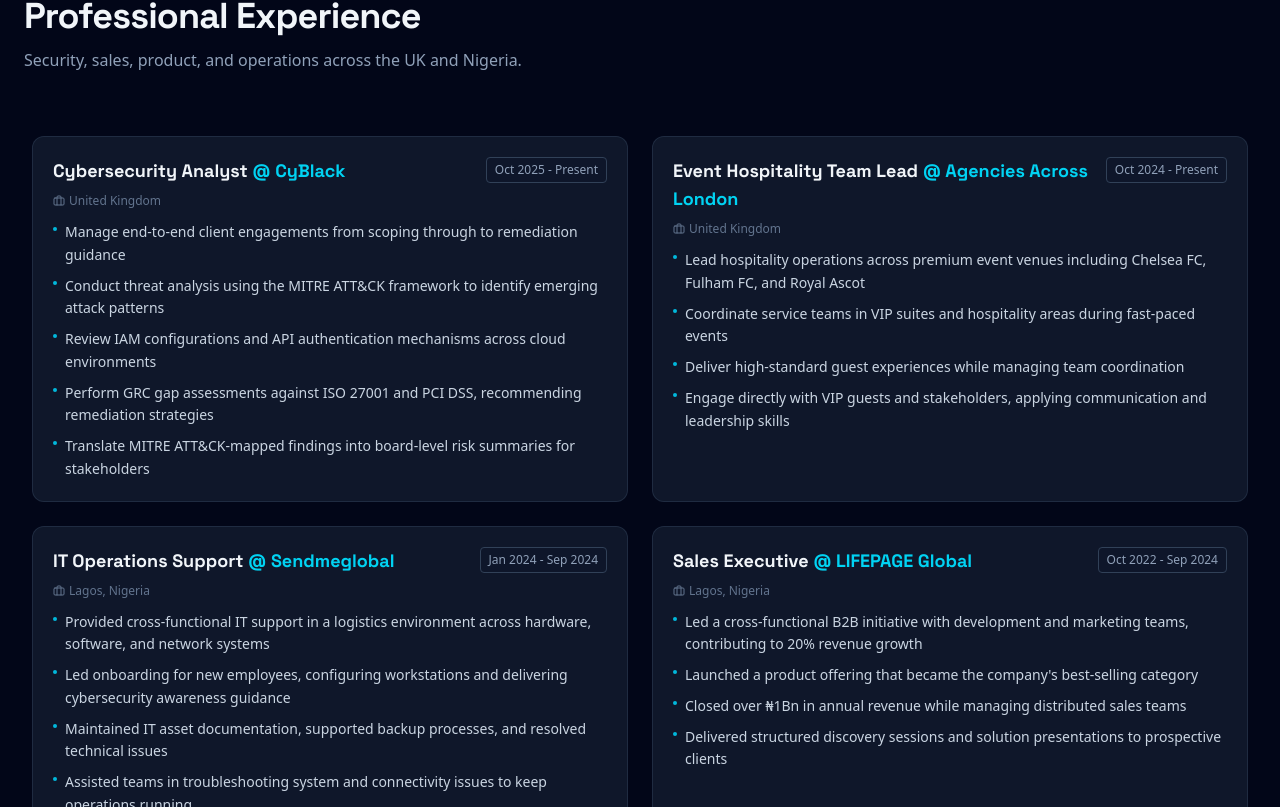
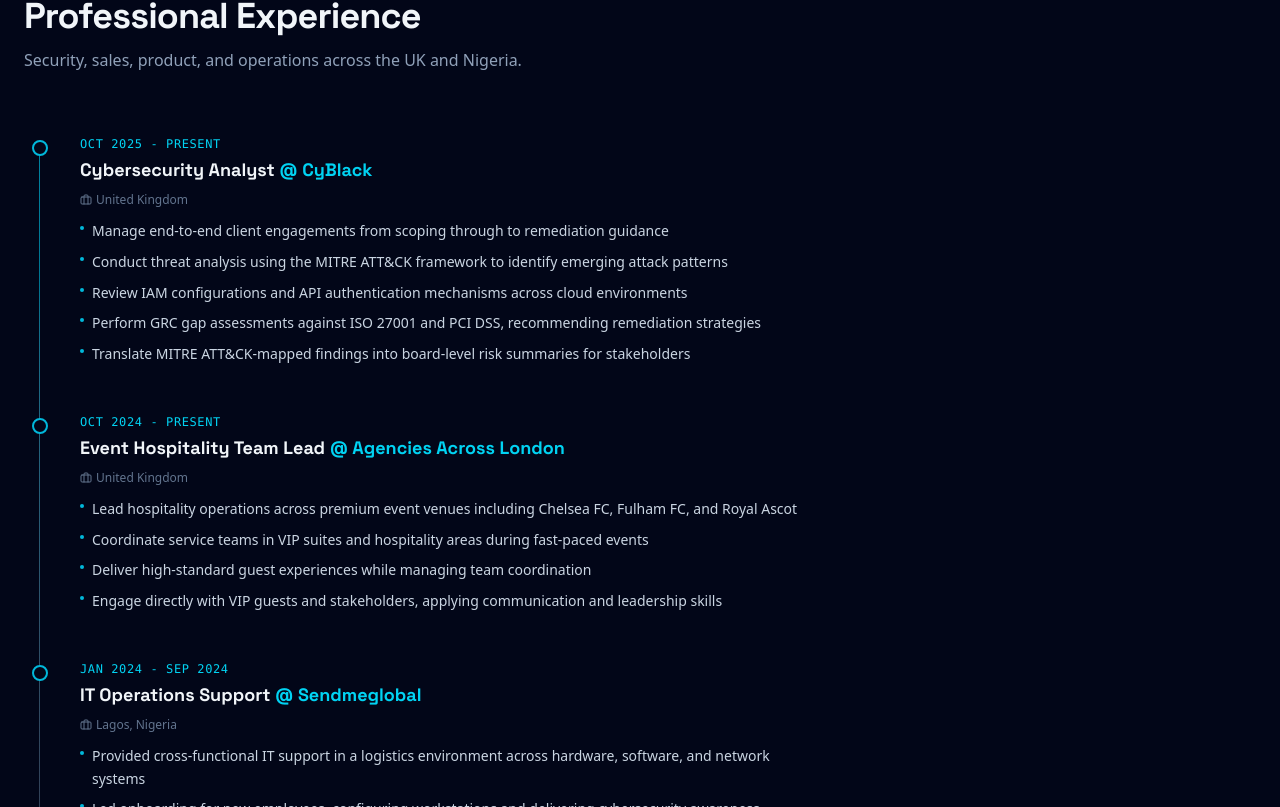
Before and after one commit to TolulopeBabajide/portfolio-website, a React (Vite) app: page / in a window 1280 px wide. Shown: the part 4893-5700 px from the top of the page. Built offline with nearby package versions, Linux system fonts and the light colour scheme.

Commit message:
fix(M-34): convert experience section to vertical timeline on desktop

```diff
--- a/src/components/Experience.jsx
+++ b/src/components/Experience.jsx
@@ -130,8 +130,13 @@
 
                 <div
                     ref={carouselRef}
-                    className="flex md:grid md:grid-cols-2 gap-6 overflow-x-auto md:overflow-visible snap-x snap-mandatory md:snap-none -mx-6 px-6 md:mx-0 md:px-2 pb-4 md:pb-6 [scrollbar-width:none] [-ms-overflow-style:none] [&::-webkit-scrollbar]:hidden"
+                    className="relative flex md:flex-col gap-6 md:gap-12 overflow-x-auto md:overflow-visible snap-x snap-mandatory md:snap-none -mx-6 px-6 md:mx-0 md:px-2 pb-4 md:pb-6 [scrollbar-width:none] [-ms-overflow-style:none] [&::-webkit-scrollbar]:hidden"
                 >
+                    {/* Timeline rule (desktop only) */}
+                    <span
+                        aria-hidden="true"
+                        className="hidden md:block absolute left-[15px] top-2 bottom-2 w-px bg-gradient-to-b from-cyan-500/70 via-slate-300 to-transparent dark:via-slate-700"
+                    />
                     {orderedExperiences.map((exp, index) => (
                         <motion.div
                             key={exp.company}
@@ -141,16 +146,21 @@
                             initial="hidden"
                             whileInView="visible"
                             viewport={{ once: true, margin: "-50px" }}
-                            className="w-[85%] md:w-auto flex-shrink-0 md:flex-shrink bg-white dark:bg-slate-800/50 p-5 rounded-xl border border-gray-200 dark:border-slate-700/50 hover:border-cyan-500/30 transition-colors snap-center"
+                            className="w-[85%] md:w-auto max-w-3xl flex-shrink-0 md:flex-shrink bg-white dark:bg-slate-800/50 p-5 rounded-xl border border-gray-200 dark:border-slate-700/50 hover:border-cyan-500/30 transition-colors snap-center md:relative md:p-0 md:pl-12 md:bg-transparent md:dark:bg-transparent md:rounded-none md:border-0"
                         >
+                            {/* Period marker on the timeline rule (desktop only) */}
+                            <span
+                                aria-hidden="true"
+                                className="hidden md:block absolute left-0 top-1 w-4 h-4 rounded-full border-2 border-cyan-500 bg-gray-50 dark:bg-slate-950"
+                            />
                             <div className="flex flex-col mb-3">
-                                <div className="flex flex-col sm:flex-row justify-between items-start mb-2 gap-2">
-                                    <h3 className="text-base md:text-lg font-bold text-slate-900 dark:text-slate-100">
+                                <div className="flex flex-col sm:flex-row md:flex-col justify-between items-start mb-2 gap-2 md:gap-1">
+                                    <span className="order-2 md:order-first text-xs text-slate-500 dark:text-slate-400 bg-gray-100 dark:bg-slate-900/50 px-2 py-1 rounded border border-gray-300 dark:border-slate-700 whitespace-nowrap self-start sm:self-auto md:self-start md:bg-transparent md:dark:bg-transparent md:border-0 md:px-0 md:py-0 md:font-mono md:uppercase md:tracking-wider md:text-cyan-700 md:dark:text-cyan-400">
+                                        {exp.period}
+                                    </span>
+                                    <h3 className="order-1 md:order-none text-base md:text-lg font-bold text-slate-900 dark:text-slate-100">
                                         {exp.role} <span className="text-cyan-400 block sm:inline"> @ {exp.company}</span>
                                     </h3>
-                                    <span className="text-xs text-slate-500 dark:text-slate-400 bg-gray-100 dark:bg-slate-900/50 px-2 py-1 rounded border border-gray-300 dark:border-slate-700 whitespace-nowrap self-start sm:self-auto">
-                                        {exp.period}
-                                    </span>
                                 </div>
                                 <div className="flex items-center text-slate-500 dark:text-slate-500 text-xs">
                                     <Briefcase size={12} className="mr-1" />
```
